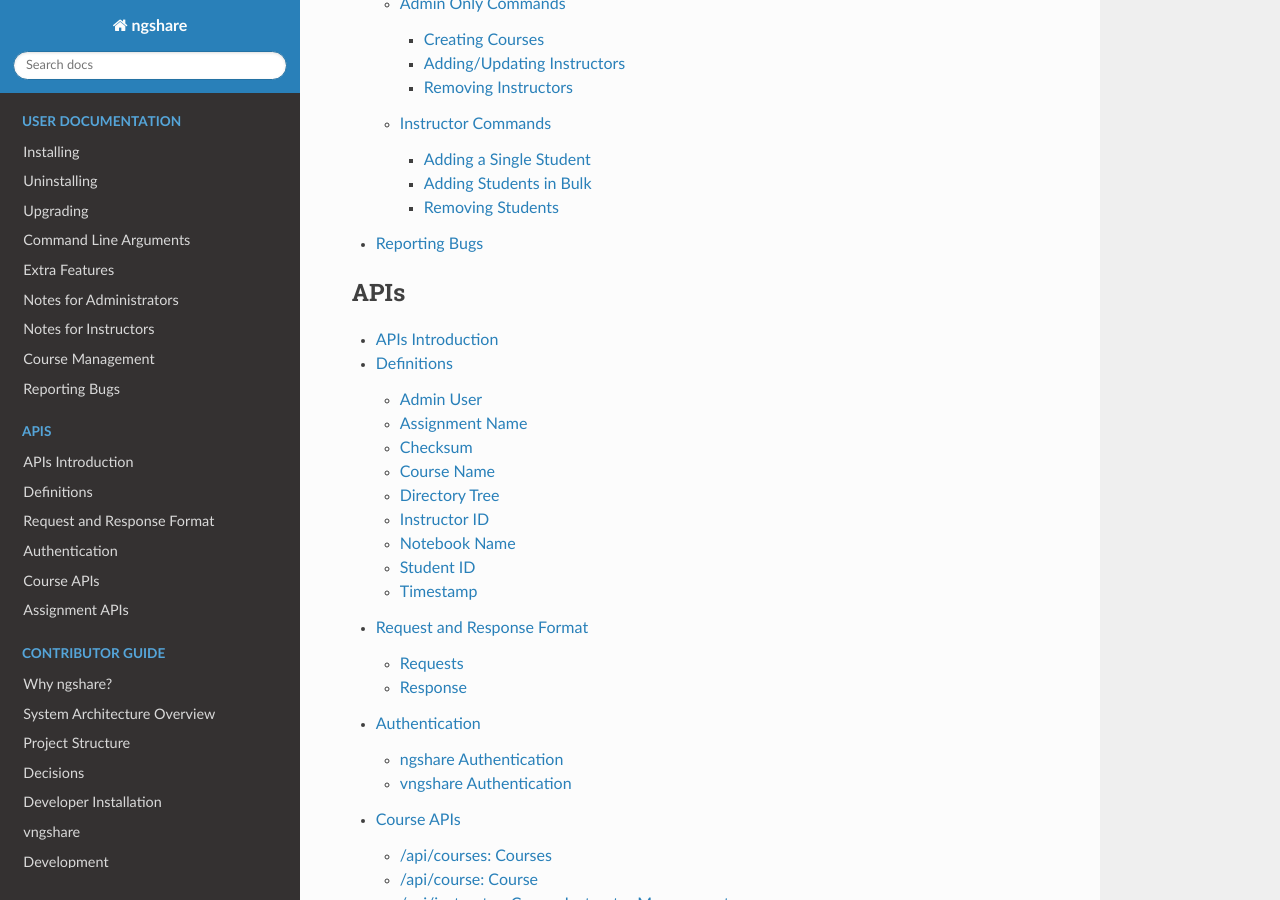
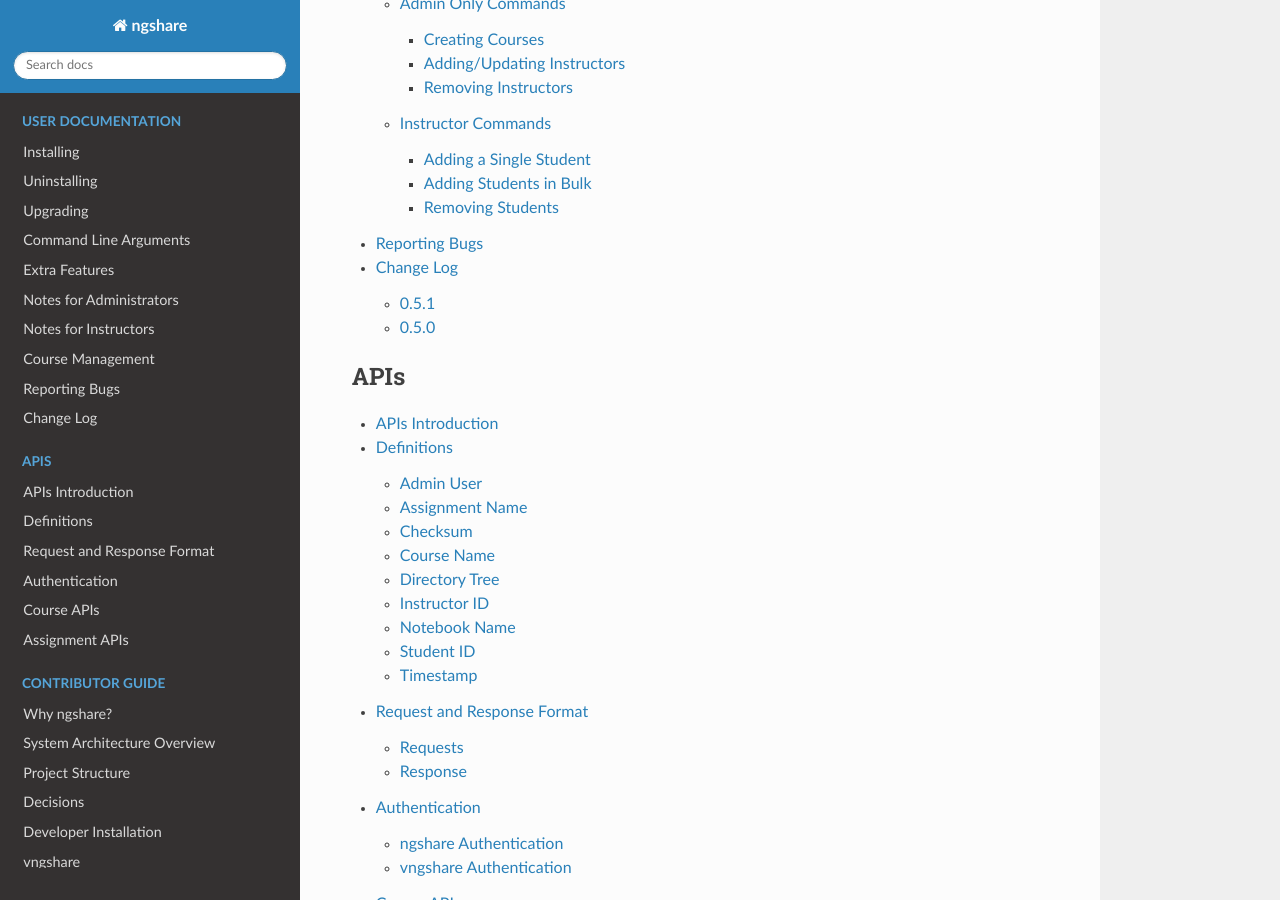
Before and after one commit to LibreTexts/ngshare, a Sphinx documentation site: the page built from docs/index.rst, in a window 1280 px wide and 900 px high, scrolled down 2985 px. Built offline with Sphinx 7.4.7 and the Read the Docs theme 2.0.0, drawn with Linux system fonts in a browser that asks for light colours.

Commit message:
Add Change Log

```diff
--- a/docs/index.rst
+++ b/docs/index.rst
@@ -53,6 +53,7 @@
    user_guide/notes_instructor.rst
    user_guide/course_management.rst
    user_guide/bugs.rst
+   user_guide/change_log.rst
 
 .. toctree::
    :maxdepth: 2
--- /dev/null
+++ b/docs/user_guide/change_log.rst
@@ -0,0 +1,10 @@
+Change Log
+==========
+
+0.5.1
+-----
+Transfer repository ownership to LibreTexts, minor documentation change.
+
+0.5.0
+-----
+Initial Release.
```
